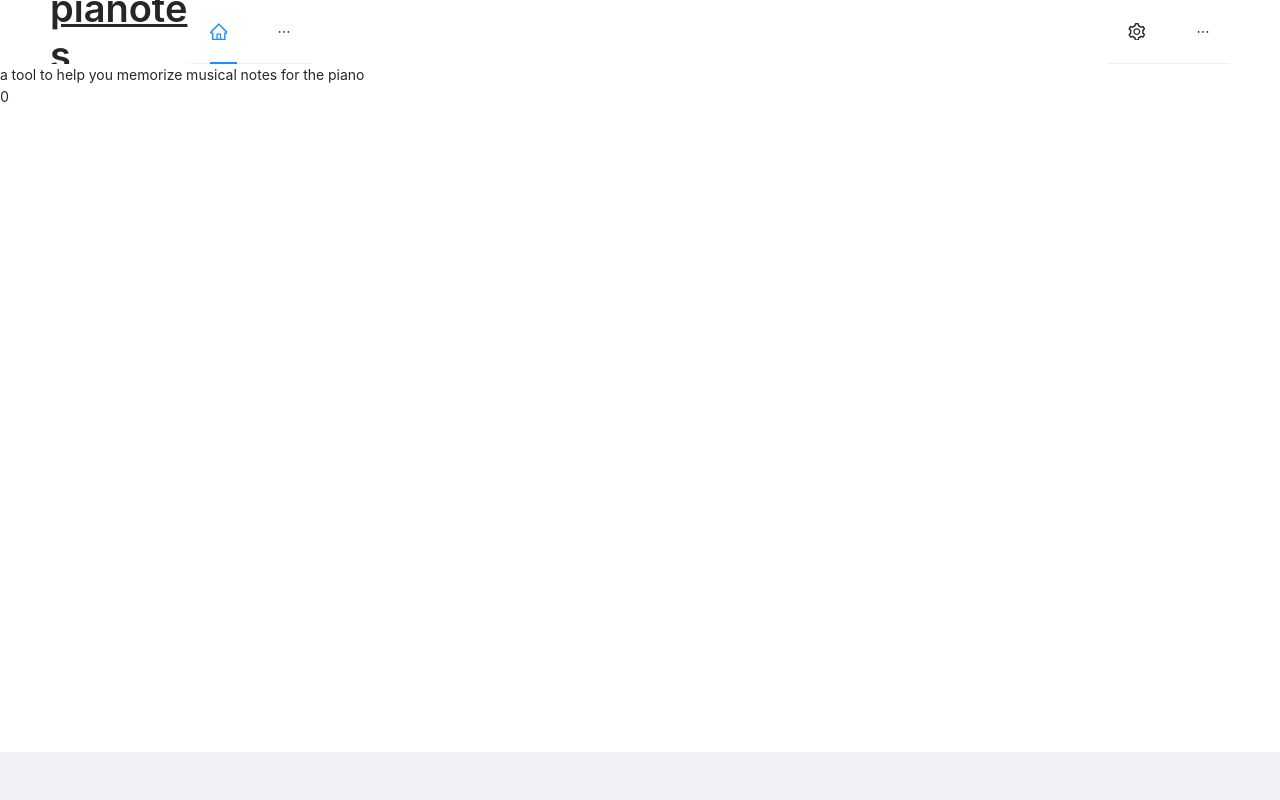
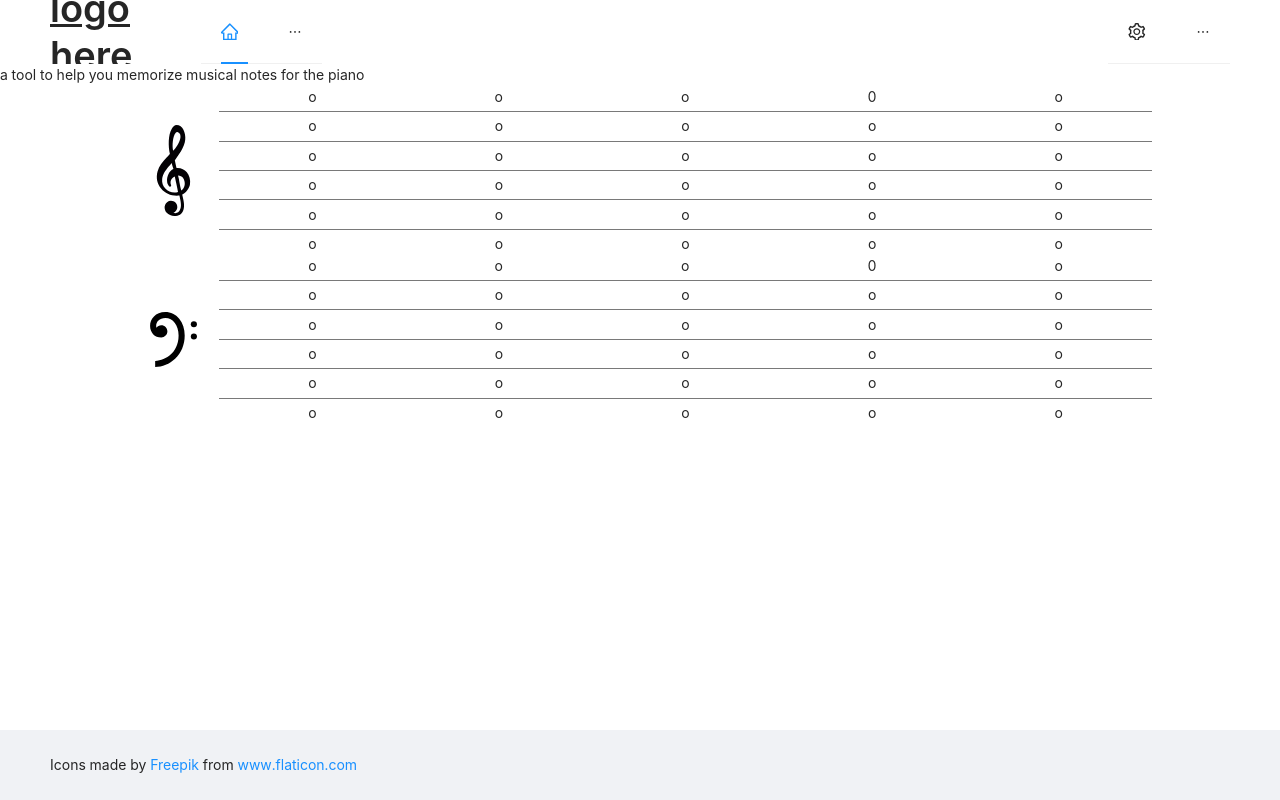
Before and after one commit to Arhuan/pianotes-client, a React (Create React App) app: page / in a window 1280 px wide. Built offline with nearby package versions, Linux system fonts and the light colour scheme.

Commit message:
begun work on displaying notes

```diff
--- a/src/App.jsx
+++ b/src/App.jsx
@@ -11,7 +11,18 @@ function App() {
       <Content>
         <Router />
       </Content>
-      <Footer />
+      <Footer>
+        <div>
+          Icons made by{' '}
+          <a href="https://www.flaticon.com/authors/freepik" title="Freepik">
+            Freepik
+          </a>{' '}
+          from{' '}
+          <a href="https://www.flaticon.com/" title="Flaticon">
+            www.flaticon.com
+          </a>
+        </div>
+      </Footer>
     </Layout>
   );
 }
--- a/src/components/navigation/NavigationComponent.jsx
+++ b/src/components/navigation/NavigationComponent.jsx
@@ -29,7 +29,7 @@ class NavigationComponent extends React.Component {
     return (
       <Header className="nav-header">
         <Typography.Title className="logo" underline>
-          pianotes
+          logo here
         </Typography.Title>
         <div className="nav-menu">
           <Menu
--- a/src/components/notes/NotesComponent.css
+++ b/src/components/notes/NotesComponent.css
@@ -1,7 +1,37 @@
-.notes-component {
-  height: 100%;
+.notes-container {
+  display: flex;
+  flex-direction: column;
 }
 
-.notes-container {
-  height: 80%;
+.staff {
+  display: flex;
+  align-items: center;
 }
+
+.treble-clef {
+  width: 100px;
+  text-align: center;
+}
+
+.bass-clef {
+  width: 100px;
+  text-align: center;
+}
+
+.bass-clef > img {
+  width: 60%;
+}
+
+.staff-notes {
+  width: 100%;
+}
+
+.notes-line {
+  background-color: grey;
+  margin: 0.2rem 0;
+}
+
+.notes-col {
+  flex-grow: 1;
+  text-align: center;
+}
--- a/src/components/notes/NotesComponent.jsx
+++ b/src/components/notes/NotesComponent.jsx
@@ -1,6 +1,10 @@
 import React from 'react';
 
+import { Col, Divider, Row } from 'antd';
+
 import './NotesComponent.css';
+import TrebleClef from '../../images/treble-clef.svg';
+import BassClef from '../../images/bass-clef.svg';
 
 class NotesComponent extends React.Component {
   constructor(props) {
@@ -13,8 +17,115 @@ class NotesComponent extends React.Component {
   render() {
     const { currNote } = this.state;
     return (
-      <div className="notes-component">
-        <div className="notes-container">{currNote}</div>
+      <div className="notes-container">
+        <div className="staff">
+          <div className="treble-clef">
+            <img src={TrebleClef} alt="Treble Clef" />
+          </div>
+          <div className="staff-notes">
+            <Row>
+              <Col className="notes-col">o</Col>
+              <Col className="notes-col">o</Col>
+              <Col className="notes-col">o</Col>
+              <Col className="notes-col">{currNote}</Col>
+              <Col className="notes-col">o</Col>
+            </Row>
+            <Divider className="notes-line" />
+            <Row>
+              <Col className="notes-col">o</Col>
+              <Col className="notes-col">o</Col>
+              <Col className="notes-col">o</Col>
+              <Col className="notes-col">o</Col>
+              <Col className="notes-col">o</Col>
+            </Row>
+            <Divider className="notes-line" />
+            <Row>
+              <Col className="notes-col">o</Col>
+              <Col className="notes-col">o</Col>
+              <Col className="notes-col">o</Col>
+              <Col className="notes-col">o</Col>
+              <Col className="notes-col">o</Col>
+            </Row>
+            <Divider className="notes-line" />
+            <Row>
+              <Col className="notes-col">o</Col>
+              <Col className="notes-col">o</Col>
+              <Col className="notes-col">o</Col>
+              <Col className="notes-col">o</Col>
+              <Col className="notes-col">o</Col>
+            </Row>
+            <Divider className="notes-line" />
+            <Row>
+              <Col className="notes-col">o</Col>
+              <Col className="notes-col">o</Col>
+              <Col className="notes-col">o</Col>
+              <Col className="notes-col">o</Col>
+              <Col className="notes-col">o</Col>
+            </Row>
+            <Divider className="notes-line" />
+            <Row>
+              <Col className="notes-col">o</Col>
+              <Col className="notes-col">o</Col>
+              <Col className="notes-col">o</Col>
+              <Col className="notes-col">o</Col>
+              <Col className="notes-col">o</Col>
+            </Row>
+          </div>
+        </div>
+        <div className="staff">
+          <div className="bass-clef">
+            <img src={BassClef} alt="Bass Clef" />
+          </div>
+          <div className="staff-notes">
+            <Row>
+              <Col className="notes-col">o</Col>
+              <Col className="notes-col">o</Col>
+              <Col className="notes-col">o</Col>
+              <Col className="notes-col">{currNote}</Col>
+              <Col className="notes-col">o</Col>
+            </Row>
+            <Divider className="notes-line" />
+            <Row>
+              <Col className="notes-col">o</Col>
+              <Col className="notes-col">o</Col>
+              <Col className="notes-col">o</Col>
+              <Col className="notes-col">o</Col>
+              <Col className="notes-col">o</Col>
+            </Row>
+            <Divider className="notes-line" />
+            <Row>
+              <Col className="notes-col">o</Col>
+              <Col className="notes-col">o</Col>
+              <Col className="notes-col">o</Col>
+              <Col className="notes-col">o</Col>
+              <Col className="notes-col">o</Col>
+            </Row>
+            <Divider className="notes-line" />
+            <Row>
+              <Col className="notes-col">o</Col>
+              <Col className="notes-col">o</Col>
+              <Col className="notes-col">o</Col>
+              <Col className="notes-col">o</Col>
+              <Col className="notes-col">o</Col>
+            </Row>
+            <Divider className="notes-line" />
+            <Row>
+              <Col className="notes-col">o</Col>
+              <Col className="notes-col">o</Col>
+              <Col className="notes-col">o</Col>
+              <Col className="notes-col">o</Col>
+              <Col className="notes-col">o</Col>
+            </Row>
+            <Divider className="notes-line" />
+            <Row>
+              <Col className="notes-col">o</Col>
+              <Col className="notes-col">o</Col>
+              <Col className="notes-col">o</Col>
+              <Col className="notes-col">o</Col>
+              <Col className="notes-col">o</Col>
+            </Row>
+          </div>
+        </div>
       </div>
     );
   }
--- a/src/pages/home/HomePage.css
+++ b/src/pages/home/HomePage.css
@@ -4,3 +4,7 @@
   height: 100%;
   background-color: white;
 }
+
+.notes-component {
+  margin: 0 10%;
+}
--- a/src/pages/home/HomePage.jsx
+++ b/src/pages/home/HomePage.jsx
@@ -6,7 +6,9 @@ function HomePage() {
   return (
     <div className="home-page">
       a tool to help you memorize musical notes for the piano
-      <NotesComponent />
+      <div className="notes-component">
+        <NotesComponent />
+      </div>
     </div>
   );
 }
```
Also changed, not shown: src/images/bass-clef.svg (added), src/images/treble-clef.svg (added).
